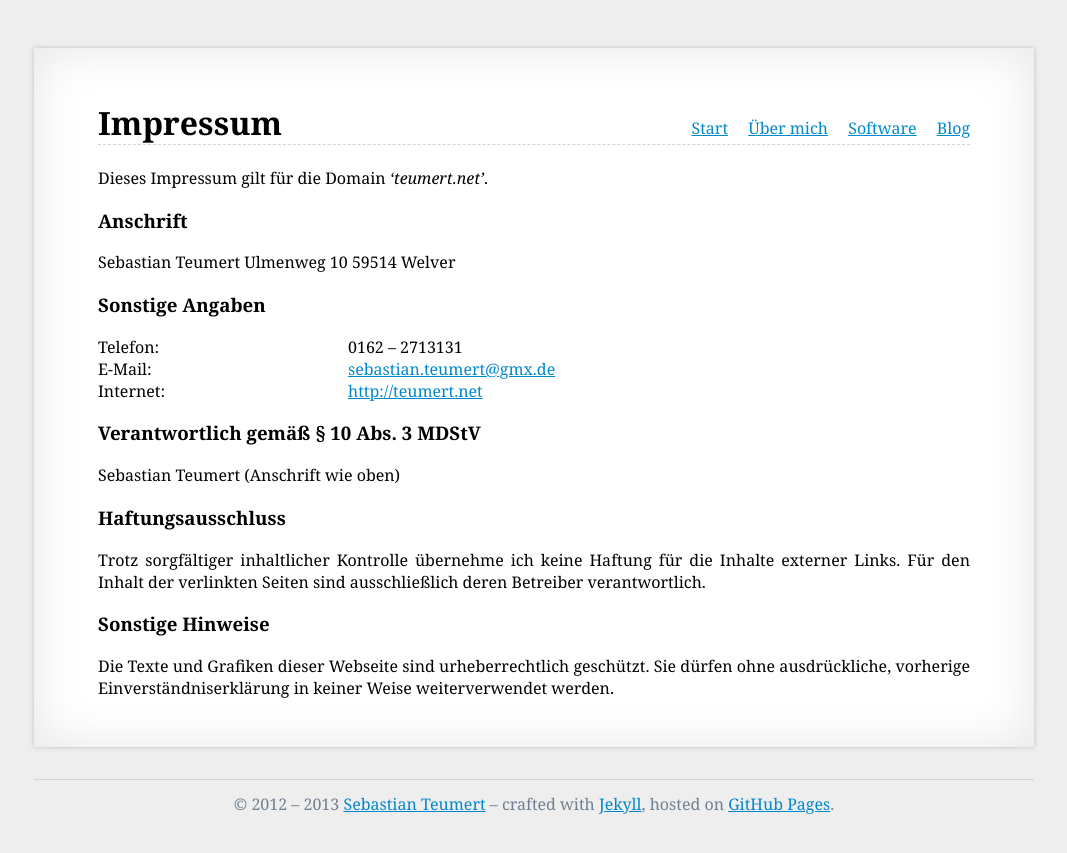
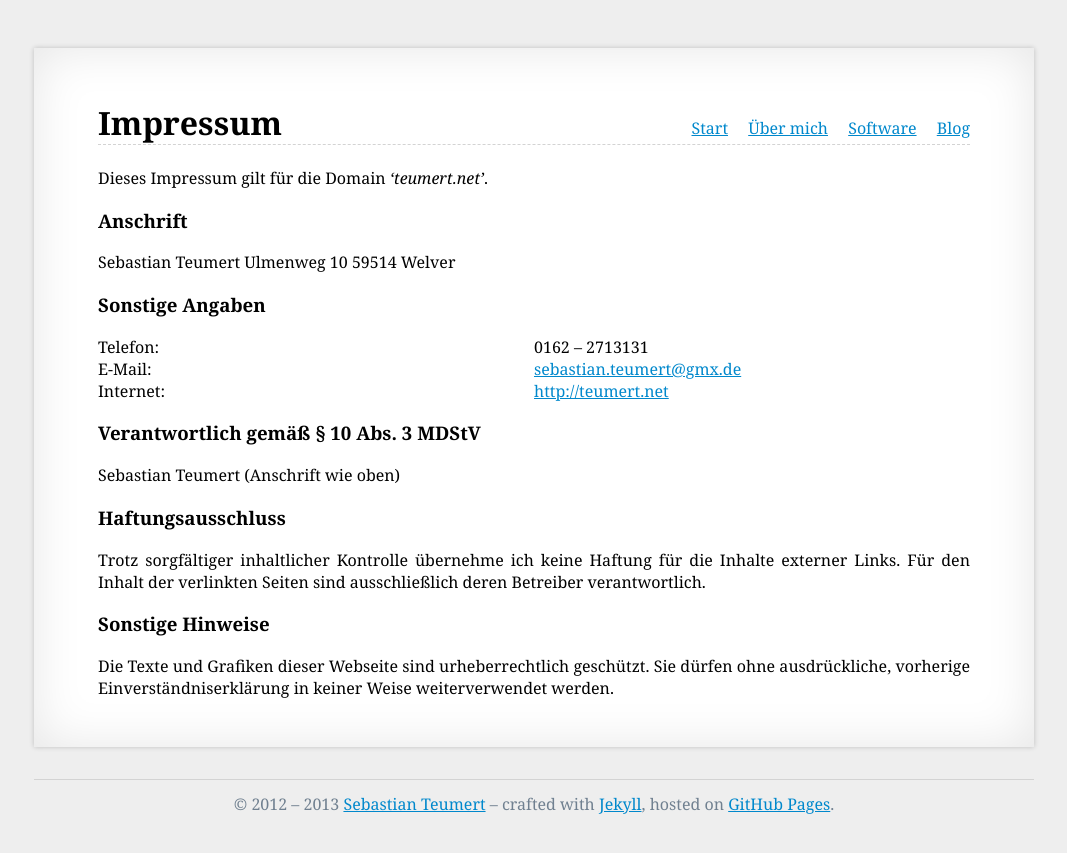
Before and after one commit to NetzwergX/netzwergx.github.io, a Jekyll site: the page built from impressum.md, in a window 1280 px wide. Shown: the top 853 px of the page, without its empty margins (106-1173 px from the left). Built offline with Jekyll 4.4.1, drawn with Linux system fonts in a browser that asks for light colours; Markdown is read by kramdown in place of the engine named in the settings.

Commit message:
Made def lists flexible

```diff
--- a/assets/css/teumert.net.css
+++ b/assets/css/teumert.net.css
@@ -104,14 +104,14 @@ dl {
 }
 dt {
 	float: left;
-	width: 200px;
+	width: 50%;
 }
 
 dt:after {
 	content: ':';
 }
 dd {
-	margin-left: 250px;
+	margin-left: 50%;
 }
 
 footer, time {
```
